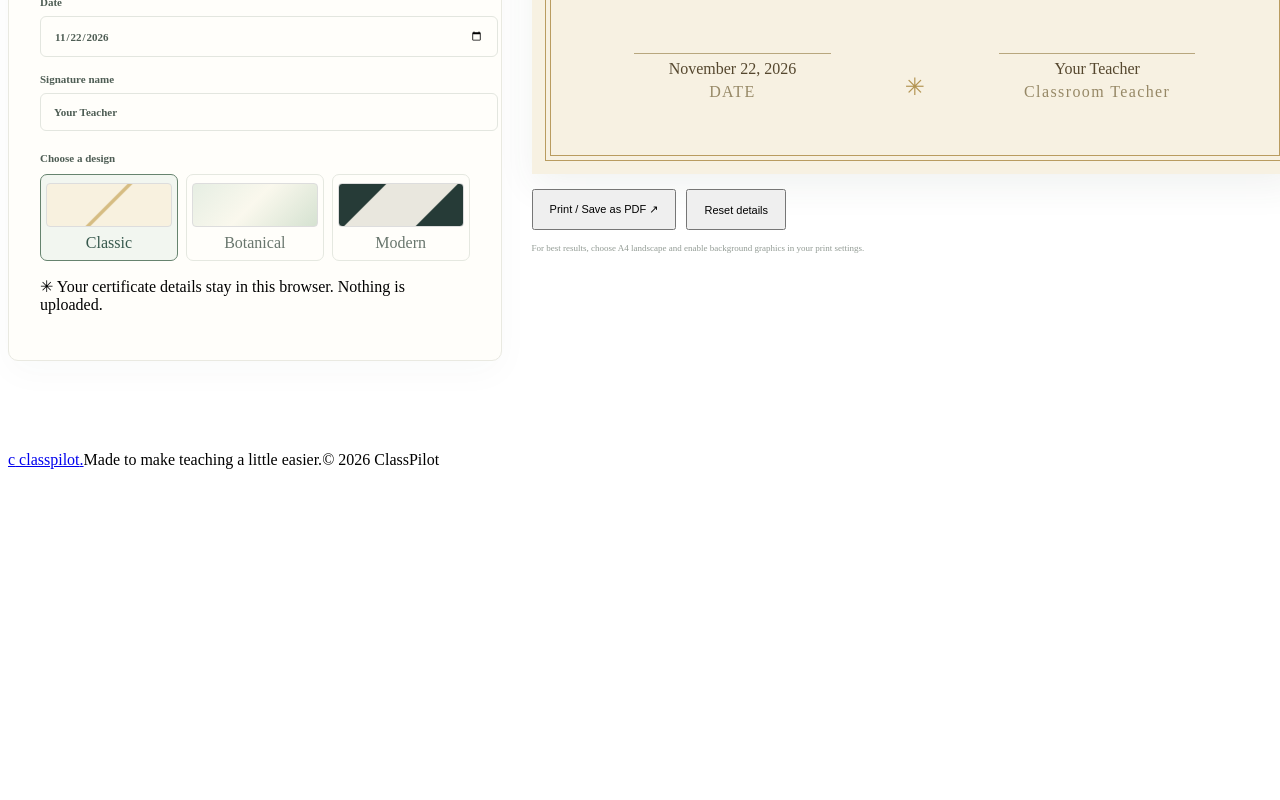
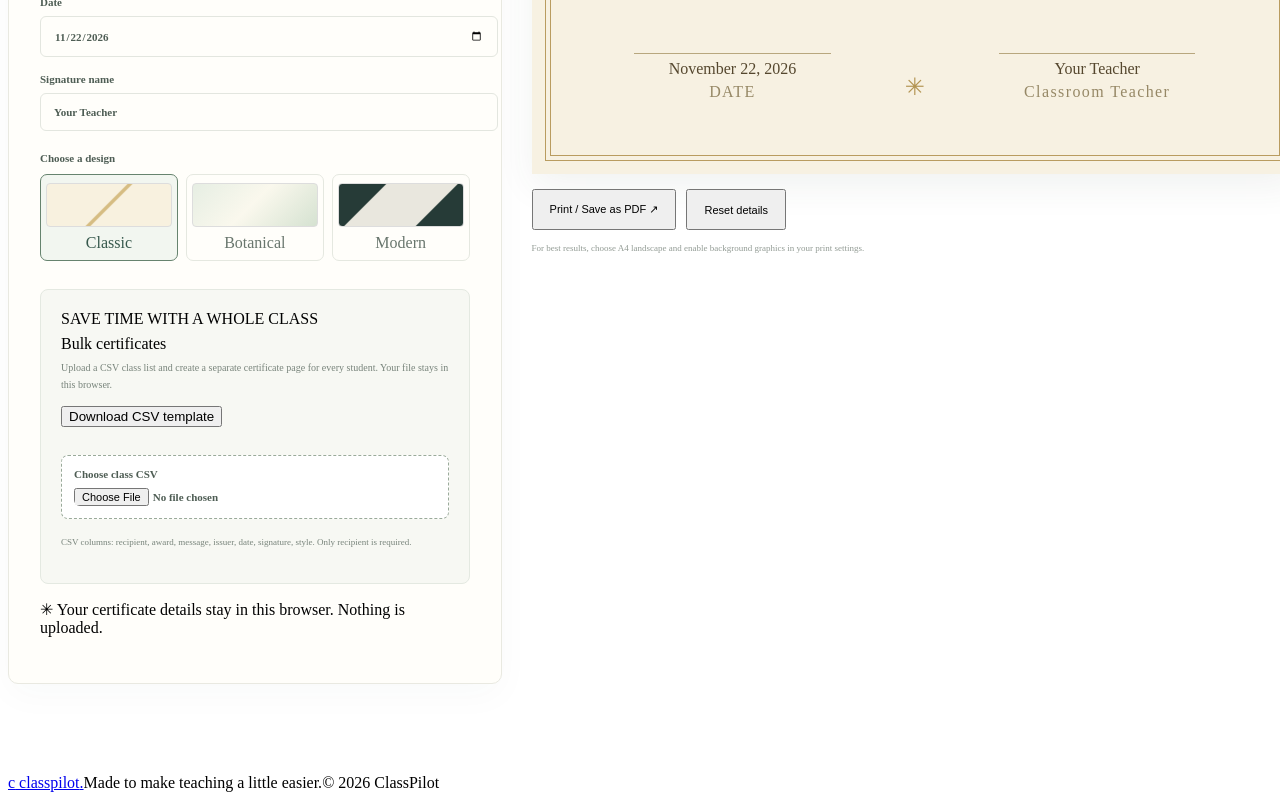
Before and after one commit to jaikishanpareek2-prog/ClassPilot, a Next.js app: page /tools/certificate-maker in a window 1280 px wide. Shown: the part 705-1505 px from the top of the page. Before the commit the page ends 1182 px from the top, so only its background shows below. Built offline with nearby package versions, Linux system fonts and the light colour scheme.

Commit message:
Add bulk CSV certificate generation

```diff
--- a/app/globals.css
+++ b/app/globals.css
@@ -51,3 +51,24 @@
 @media(max-width:850px){.certificate-layout{grid-template-columns:1fr}.certificate-preview-column{order:-1}.certificate-form{padding:26px}}
 @media(max-width:560px){.certificate-layout{padding-top:10px}.certificate-form{padding:22px 18px}.certificate-actions{flex-direction:column}.certificate-actions .button{width:100%}.certificate-preview-column{margin-inline:-2px}.certificate-art{padding:8px}.certificate-inner{outline-offset:-4px}.certificate-topline{letter-spacing:1px}.certificate-message{max-width:85%}}
 @media print{body{background:white!important}.tool-page>.nav,.tool-intro,.certificate-form,.preview-heading,.certificate-actions,.certificate-footnote,.footer{display:none!important}.certificate-layout{display:block;width:100%;padding:0;margin:0}.certificate-preview-column{width:100%;margin:0}.certificate-art{width:100%;height:190mm;aspect-ratio:auto;box-shadow:none;break-inside:avoid;-webkit-print-color-adjust:exact;print-color-adjust:exact}.certificate-inner{-webkit-print-color-adjust:exact;print-color-adjust:exact}@page{size:A4 landscape;margin:8mm}}
+
+/* Bulk certificate import */
+.bulk-import-panel{margin-top:28px;padding:20px;border:1px solid #e4e9e1;border-radius:8px;background:#f7f8f3}
+.bulk-import-panel h3{font:500 20px var(--serif);margin:7px 0}
+.bulk-import-panel>p{font-size:10px;line-height:1.65;color:#78847b;margin:7px 0 13px}
+.bulk-template-button{margin:0 0 12px}
+.bulk-file-label{display:block;border:1px dashed #9aaa9a;border-radius:7px;padding:12px;background:#fff;font-size:11px!important}
+.bulk-file-label input{border:0!important;padding:8px 0 0!important;margin:0!important;background:transparent!important;font-size:11px!important}
+.bulk-ready{display:flex;flex-direction:column;gap:7px;margin-top:14px;padding:13px;background:#edf4ed;border-radius:7px;color:#36584c;font-size:11px}
+.bulk-ready span{font-size:9px;color:#78847b;overflow-wrap:anywhere}
+.bulk-ready .button{margin-top:5px}
+.bulk-clear{align-self:flex-start;border:0;background:none;color:#64766a;text-decoration:underline;font-size:10px;padding:4px;cursor:pointer}
+.bulk-error{color:#a33!important;background:#fff0ed;padding:9px;border-radius:5px}
+.bulk-csv-hint{font-size:9px!important}
+.bulk-print-sheet{display:none}
+@media print{
+  .certificate-layout.bulk-print-active .certificate-preview-column{display:none!important}
+  .certificate-layout.bulk-print-active .bulk-print-sheet{display:block!important;width:100%;margin:0;padding:0}
+  .bulk-print-sheet .certificate-art{width:100%;height:190mm;aspect-ratio:auto;margin:0;box-shadow:none;break-after:page;page-break-after:always;-webkit-print-color-adjust:exact;print-color-adjust:exact}
+  .bulk-print-sheet .certificate-art:last-child{break-after:auto;page-break-after:auto}
+}
--- a/app/tools/certificate-maker/certificate-maker.tsx
+++ b/app/tools/certificate-maker/certificate-maker.tsx
@@ -1,6 +1,6 @@
 "use client";
 
-import { useState } from "react";
+import { ChangeEvent, useState } from "react";
 
 type Certificate = {
   recipient: string; award: string; message: string; issuer: string;
@@ -14,12 +14,92 @@ const initial: Certificate = {
   issuer: "Classroom Teacher", date: today, signature: "Your Teacher", style: "classic",
 };
 
+const csvTemplate = "recipient,award,message,issuer,date,signature,style\nAlex Morgan,Certificate of Achievement,\"In recognition of your hard work and effort.\",Classroom Teacher,2026-11-22,Your Teacher,classic\n";
+
+function parseCSV(input: string): string[][] {
+  const rows: string[][] = [];
+  let row: string[] = [];
+  let cell = "";
+  let quoted = false;
+  for (let i = 0; i < input.length; i++) {
+    const char = input[i];
+    if (char === '"') {
+      if (quoted && input[i + 1] === '"') { cell += '"'; i++; }
+      else quoted = !quoted;
+    } else if (char === "," && !quoted) {
+      row.push(cell.trim()); cell = "";
+    } else if ((char === "\n" || char === "\r") && !quoted) {
+      if (char === "\r" && input[i + 1] === "\n") i++;
+      row.push(cell.trim()); cell = "";
+      if (row.some((value) => value.length > 0)) rows.push(row);
+      row = [];
+    } else {
+      cell += char;
+    }
+  }
+  row.push(cell.trim());
+  if (row.some((value) => value.length > 0)) rows.push(row);
+  return rows;
+}
+
+function downloadTemplate() {
+  const blob = new Blob([csvTemplate], { type: "text/csv;charset=utf-8" });
+  const url = URL.createObjectURL(blob);
+  const link = document.createElement("a");
+  link.href = url;
+  link.download = "classpilot-certificates-template.csv";
+  link.click();
+  URL.revokeObjectURL(url);
+}
+
 export default function CertificateMaker() {
   const [data, setData] = useState<Certificate>(initial);
+  const [bulk, setBulk] = useState<Certificate[]>([]);
+  const [bulkError, setBulkError] = useState("");
+  const [bulkName, setBulkName] = useState("");
   const update = (key: keyof Certificate, value: string) =>
     setData((current) => ({ ...current, [key]: value }));
+
+  async function importCSV(event: ChangeEvent<HTMLInputElement>) {
+    const file = event.target.files?.[0];
+    if (!file) return;
+    setBulkError("");
+    try {
+      const rows = parseCSV(await file.text());
+      if (rows.length < 2) throw new Error("Add a header row and at least one student row.");
+      const headers = rows[0].map((value) => value.toLowerCase().trim());
+      const recipientIndex = headers.indexOf("recipient");
+      if (recipientIndex < 0) throw new Error("The CSV must include a recipient column.");
+      const get = (cells: string[], key: string, fallback: string) => {
+        const index = headers.indexOf(key);
+        return index >= 0 && cells[index] ? cells[index] : fallback;
+      };
+      const certificates = rows.slice(1).map((cells) => {
+        const style = get(cells, "style", data.style).toLowerCase();
+        return {
+          recipient: cells[recipientIndex] || "",
+          award: get(cells, "award", data.award),
+          message: get(cells, "message", data.message),
+          issuer: get(cells, "issuer", data.issuer),
+          date: get(cells, "date", data.date),
+          signature: get(cells, "signature", data.signature),
+          style: (["classic", "botanical", "modern"].includes(style) ? style : data.style) as Certificate["style"],
+        };
+      }).filter((certificate) => certificate.recipient.trim().length > 0);
+      if (!certificates.length) throw new Error("No recipient names were found. Check the recipient column.");
+      if (certificates.length > 250) throw new Error("For reliable browser printing, please import up to 250 certificates at a time.");
+      setBulk(certificates);
+      setBulkName(file.name);
+    } catch (error) {
+      setBulk([]);
+      setBulkError(error instanceof Error ? error.message : "Could not read this CSV file.");
+    } finally {
+      event.target.value = "";
+    }
+  }
+
   return (
-    <section className="certificate-layout wrap">
+    <section className={`certificate-layout wrap ${bulk.length ? "bulk-print-active" : ""}`}>
       <form className="certificate-form" onSubmit={(event) => event.preventDefault()}>
         <div className="form-heading"><span className="form-step">MAKE IT PERSONAL</span><h2>Your certificate details</h2><p>Change any detail and your certificate preview updates straight away.</p></div>
         <label>Recipient's name<input required maxLength={70} value={data.recipient} onChange={(e) => update("recipient", e.target.value)} placeholder="Enter a student's name" /></label>
@@ -33,14 +113,26 @@ export default function CertificateMaker() {
           <button type="button" className={data.style === "botanical" ? "style-choice selected" : "style-choice"} onClick={() => update("style", "botanical")}><span className="style-swatch swatch-botanical" />Botanical</button>
           <button type="button" className={data.style === "modern" ? "style-choice selected" : "style-choice"} onClick={() => update("style", "modern")}><span className="style-swatch swatch-modern" />Modern</button>
         </div>
+
+        <div className="bulk-import-panel">
+          <span className="form-step">SAVE TIME WITH A WHOLE CLASS</span>
+          <h3>Bulk certificates</h3>
+          <p>Upload a CSV class list and create a separate certificate page for every student. Your file stays in this browser.</p>
+          <button className="button button-light bulk-template-button" type="button" onClick={downloadTemplate}>Download CSV template</button>
+          <label className="bulk-file-label">Choose class CSV<input type="file" accept=".csv,text/csv" onChange={importCSV} /></label>
+          {bulkError && <p className="bulk-error" role="alert">{bulkError}</p>}
+          {bulk.length > 0 && <div className="bulk-ready"><strong>{bulk.length} certificates ready</strong><span>{bulkName}</span><button className="button button-dark" type="button" onClick={() => window.print()}>Print all {bulk.length} certificates ↗</button><button className="bulk-clear" type="button" onClick={() => setBulk([])}>Clear class list</button></div>}
+          <p className="bulk-csv-hint">CSV columns: recipient, award, message, issuer, date, signature, style. Only recipient is required.</p>
+        </div>
         <p className="privacy-note"><span>✳</span> Your certificate details stay in this browser. Nothing is uploaded.</p>
       </form>
       <div className="certificate-preview-column">
         <div className="preview-heading"><div><span className="form-step">LIVE PREVIEW</span><h2>Ready to celebrate</h2></div><span className="preview-hint">A4 landscape</span></div>
         <CertificateArt data={data} />
-        <div className="certificate-actions"><button className="button button-dark" type="button" onClick={() => window.print()}>Print / Save as PDF <span>↗</span></button><button className="button button-light" type="button" onClick={() => setData(initial)}>Reset details</button></div>
+        <div className="certificate-actions"><button className="button button-dark" type="button" onClick={() => window.print()}>Print / Save as PDF <span>↗</span></button><button className="button button-light" type="button" onClick={() => { setData(initial); setBulk([]); }}>Reset details</button></div>
         <p className="certificate-footnote">For best results, choose A4 landscape and enable background graphics in your print settings.</p>
       </div>
+      {bulk.length > 0 && <div className="bulk-print-sheet" aria-hidden="true">{bulk.map((certificate, index) => <CertificateArt key={index} data={certificate} />)}</div>}
     </section>
   );
 }
```
